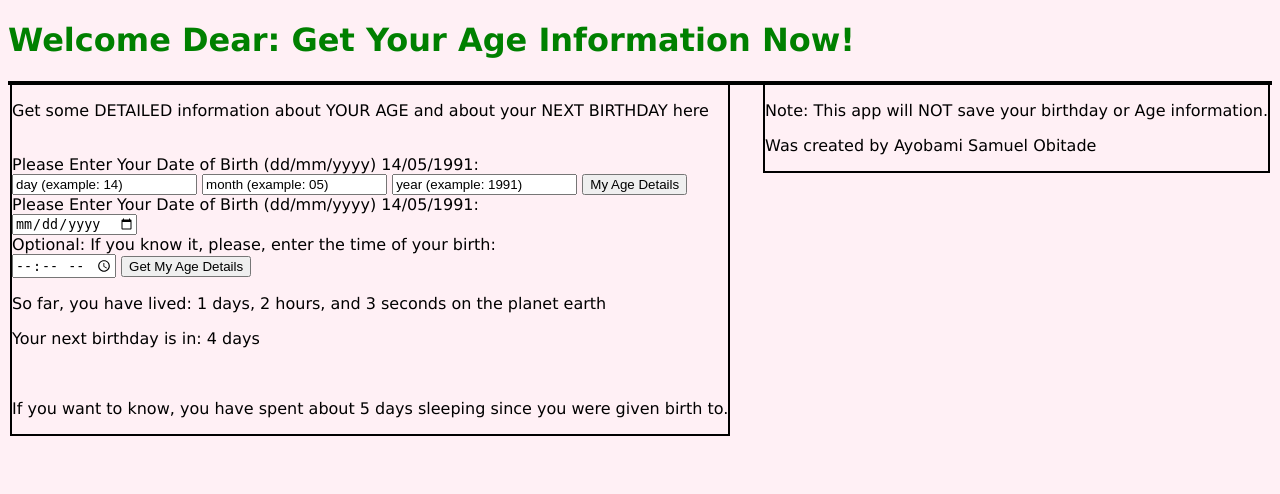
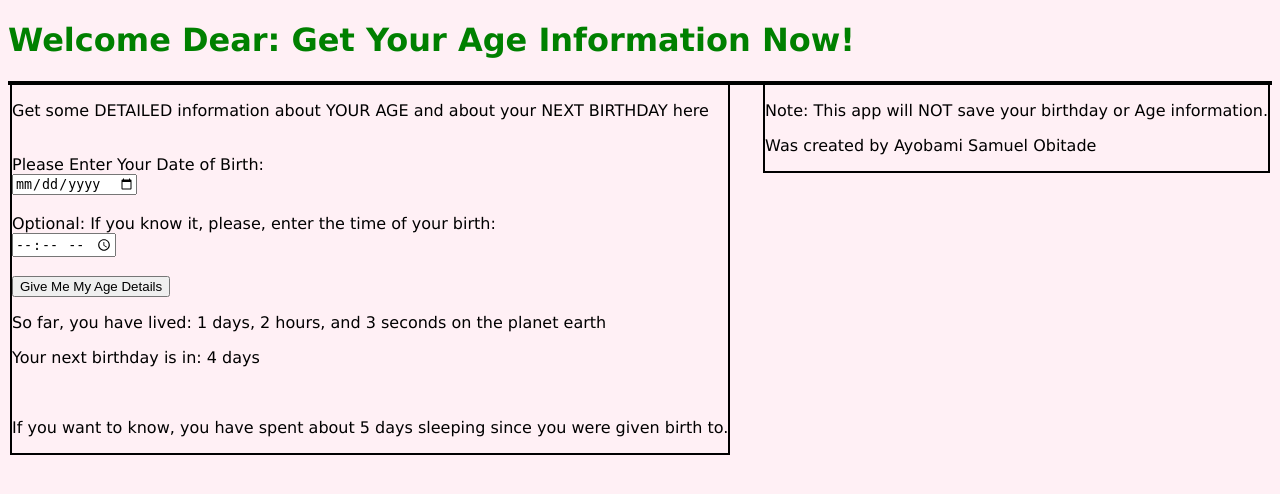
Before and after one commit to ayosamobitade/age_calculator, a Django app: page / in a window 1280 px wide. Shown: the top 494 px of the page. Run offline with Django 4.2, Linux system fonts and the light colour scheme.

Commit message:
input updates

```diff
--- a/agelator/templates/static/age.html
+++ b/agelator/templates/static/age.html
@@ -12,22 +12,14 @@
     <div style="border:2px solid; float:left">
     <p>Get some DETAILED information about YOUR AGE and about your NEXT BIRTHDAY here</p><br />
 
-    <form action="{ url 'age_html'}" method="post" enctype="multipart/form-data">
-        {% csrf_token %}
-        Please Enter Your Date of Birth (dd/mm/yyyy) 14/05/1991:<br />
-        <input type="text" name="day" value="day (example: 14)"></input>
-        <input type="text" name="day" value="month (example: 05)"></input>
-        <input type="text" name="day" value="year (example: 1991)"></input>
-        <button type="submit" name="age_submit">My Age Details</button>
-    </form>
 
     <form action="{ url 'age_html'}" method="post" enctype="multipart/form-data">
         {% csrf_token %}
-        Please Enter Your Date of Birth (dd/mm/yyyy) 14/05/1991:<br />
-        <input type="date" name="day"><br />
+        Please Enter Your Date of Birth:<br />
+        <input type="date" name="day"><br /><br />
         Optional: If you know it, please, enter the time of your birth:<br />
-        <input type ="time" name="Birth_time">
-        <button type="submit" name="age_submit">Get My Age Details</button>
+        <input type ="time" name="Birth_time"><br /><br />
+        <button type="submit" name="age_submit">Give Me My Age Details</button>
     </form>
 
     {% if birthday %}
```
